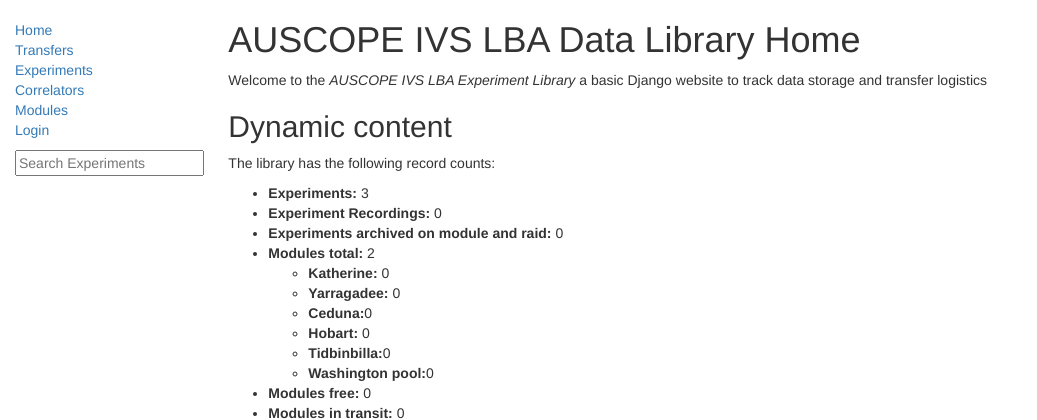
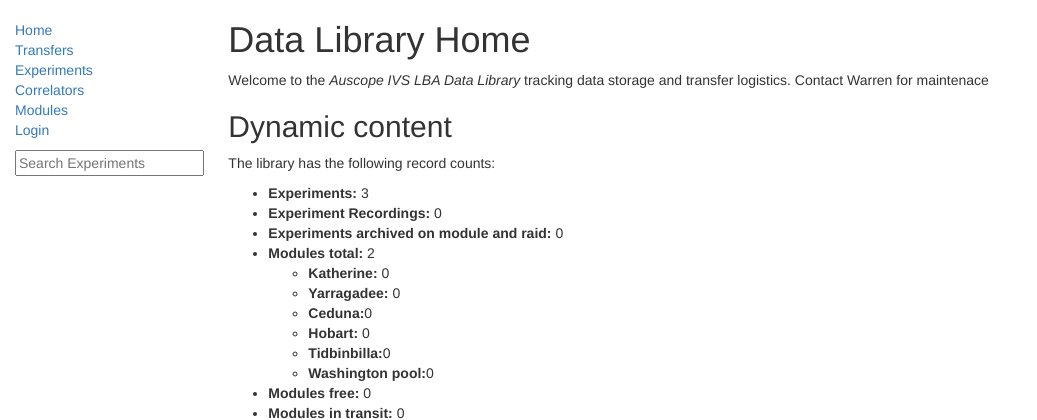
Before and after one commit to ops-obs/exp_library, a Django app: page /catalog/ in a window 1280 px wide. Shown: the top 420 px of the page, without its empty margins (0-1037 px from the left). Run offline with Django 3.2, Linux system fonts and the light colour scheme; data comes from the database, SQL or seed files in the repository; data that the repository does not hold is empty; some libraries are stand-ins or nearby versions.

Commit message:
nov23_backup

```diff
--- a/catalog/templates/index.html
+++ b/catalog/templates/index.html
@@ -1,9 +1,9 @@
 {% extends "base_generic.html" %}
 
 {% block content %}
-<h1> AUSCOPE IVS LBA Data Library Home</h1>
+<h1> Data Library Home</h1>
 
-  <p>Welcome to the  <em>AUSCOPE IVS LBA Experiment Library</em> a basic Django website to track data storage and transfer logistics</p>
+  <p>Welcome to the  <em>Auscope IVS LBA Data Library</em> tracking data storage and transfer logistics. Contact Warren for maintenace</p>
 
 <h2>Dynamic content</h2>
 
```
Also changed, not shown: 1 other file.
